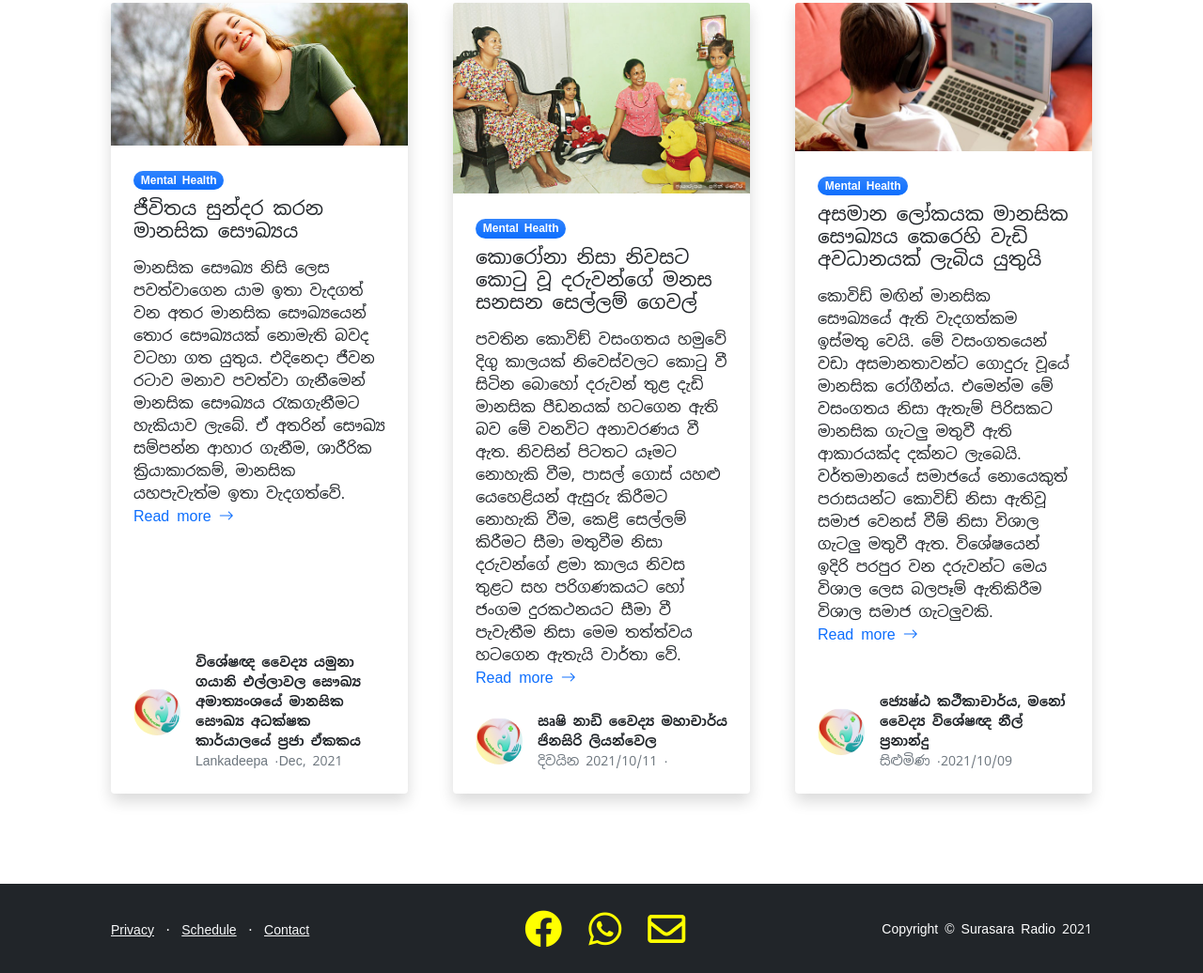
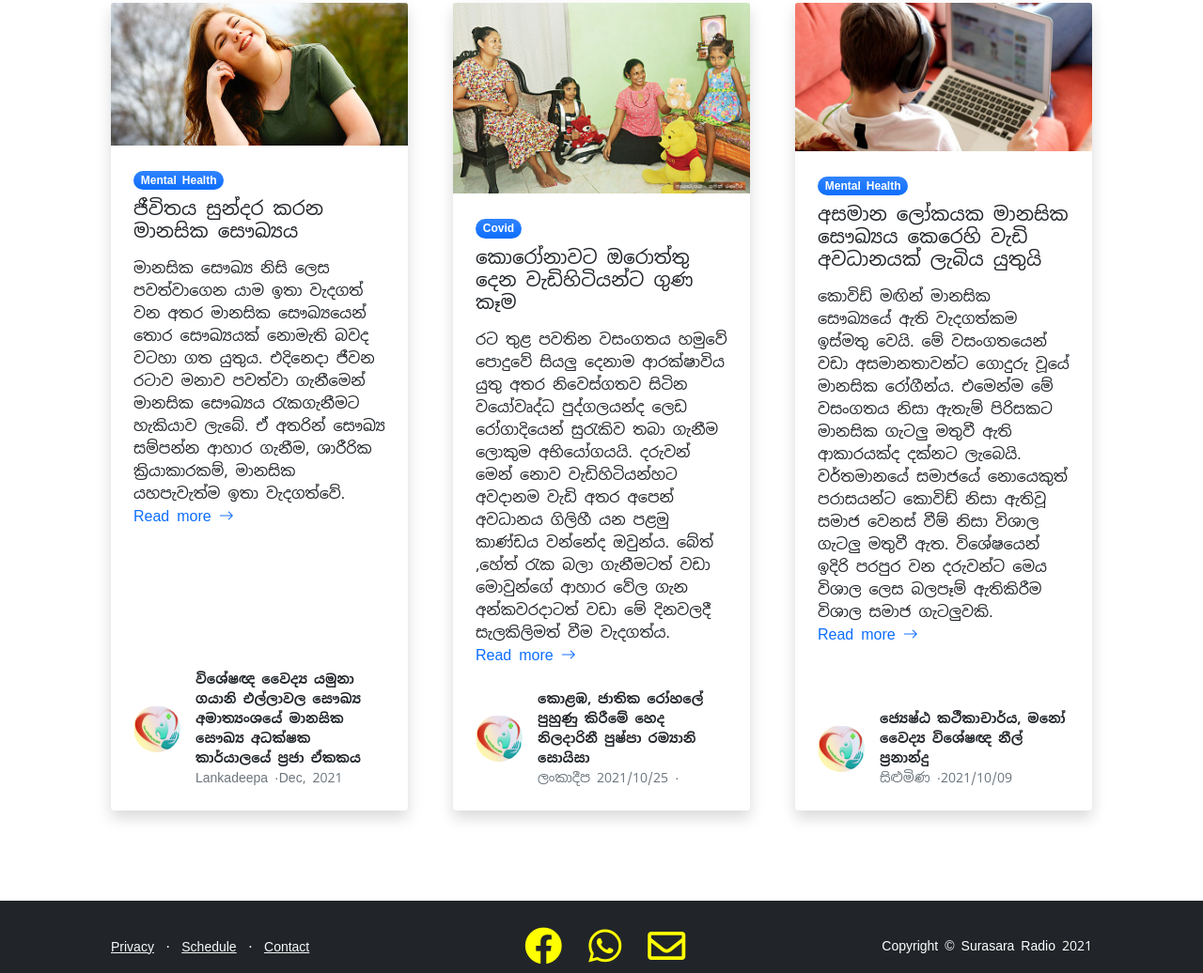
Before and after one commit to jayanthaklk/Surasara-Radio, a plain HTML site: page Healthfirst-home.html in a window 1280 px wide. Shown: the part 2614-3650 px from the top of the page at 94% size. Drawn offline with nearby package versions, Linux system fonts and the light colour scheme.

Commit message:
Adults food article added

```diff
--- a/Healthfirst-home.html
+++ b/Healthfirst-home.html
@@ -575,22 +575,21 @@
                         <div class="card h-100 shadow border-0">
                             <img class="card-img-top" src="./image/health blog/Kids playing.jpg" alt="..." />
                             <div class="card-body p-4">
-                                <div class="badge bg-primary bg-gradient rounded-pill mb-2">Mental Health </div>
+                                <div class="badge bg-primary bg-gradient rounded-pill mb-2">Covid </div>
                                 <a class="text-decoration-none link-dark stretched-link" href="#!">
-                                    <div class="h5 card-title mb-3">කොරෝනා නිසා නිවසට කොටු වූ දරුවන්ගේ මනස සනසන සෙල්ලම්
-                                        ගෙවල්
+                                    <div class="h5 card-title mb-3">කොරෝනාවට ඔරොත්තු දෙන වැඩිහිටියන්ට ගුණ කෑම
                                     </div>
                                 </a>
                                 <p class="card-text mb-0">
-                                    පවතින කොවිඞ් වසංගතය හමුවේ දිගු කාලයක් නිවෙස්වලට කොටු වී සිටින බොහෝ දරුවන් තුළ දැඩි
-                                    මානසික පීඩනයක් හටගෙන ඇති බව මේ වනවිට අනාවරණය වී ඇත. නිවසින් පිටතට යෑමට නොහැකි වීම,
-                                    පාසල් ගොස් යහළු යෙහෙළියන් ඇසුරු කිරීමට නොහැකි වීම, කෙළි සෙල්ලම් කිරීමට සීමා මතුවීම
-                                    නිසා දරුවන්ගේ ළමා කාලය නිවස තුළට සහ පරිගණකයට හෝ ජංගම දුරකථනයට සීමා වී පැවැතීම නිසා
-                                    මෙම තත්ත්වය හටගෙන ඇතැයි වාර්තා වේ.
+                                    රට තුළ පවතින වසංගතය හමුවේ පොදුවේ සියලු දෙනාම ආරක්ෂාවිය යුතු අතර නිවෙස්ගතව
+                                            සිටින වයෝවෘද්ධ පුද්ගලයන්ද ලෙඩ රෝගාදියෙන් සුරැකිව තබා ගැනීම ලොකුම අභියෝගයයි.
+                                            දරුවන් මෙන් නොව වැඩිහිටියන්හට  අවදානම වැඩි අතර අපෙන් අවධානය ගිලිහී යන
+                                             පළමු කාණ්ඩය වන්නේද ඔවුන්ය. බේත් ,හේත් රැක බලා ගැනීමටත් වඩා මොවුන්ගේ
+                                              ආහාර වේල ගැන අන්කවරදාටත් වඩා මේ දිනවලදී සැලකිලිමත් වීම වැදගත්ය.
                                 </p>
 
                                 <a class="stretched-link text-decoration-none"
-                                    href="./Kids_mental_health.html">
+                                    href="./Adults_food_in_pandemic.html">
                                     Read more
                                     <i class="bi bi-arrow-right"></i>
                                 </a>
@@ -602,10 +601,10 @@
                                             src="./image/health blog/health first logo 50-50.jpg" style="width: 50px;"
                                             alt="..." />
                                         <div class="small">
-                                            <div class="fw-bold">සෘෂි නාඩි වෛද්‍ය
-                                                මහාචාර්ය ජිනසිරි ලියන්වෙල
+                                            <div class="fw-bold">කොළඹ, ජාතික රෝහලේ පුහුණු කිරීමේ හෙද නිලදාරිනී
+                                                පුෂ්පා රම්‍යානි සොයිසා
                                           </div>
-                                            <div class="text-muted">දිවයින 2021/10/11 &middot; </div>
+                                            <div class="text-muted">ලංකාදීප 2021/10/25 &middot; </div>
                                         </div>
                                     </div>
                                 </div>
```
Also changed, not shown: Adults_food_in_pandemic.html (+2 -2 lines), image/health blog/Pushpa Ramyani Soyza.jpg (added).
